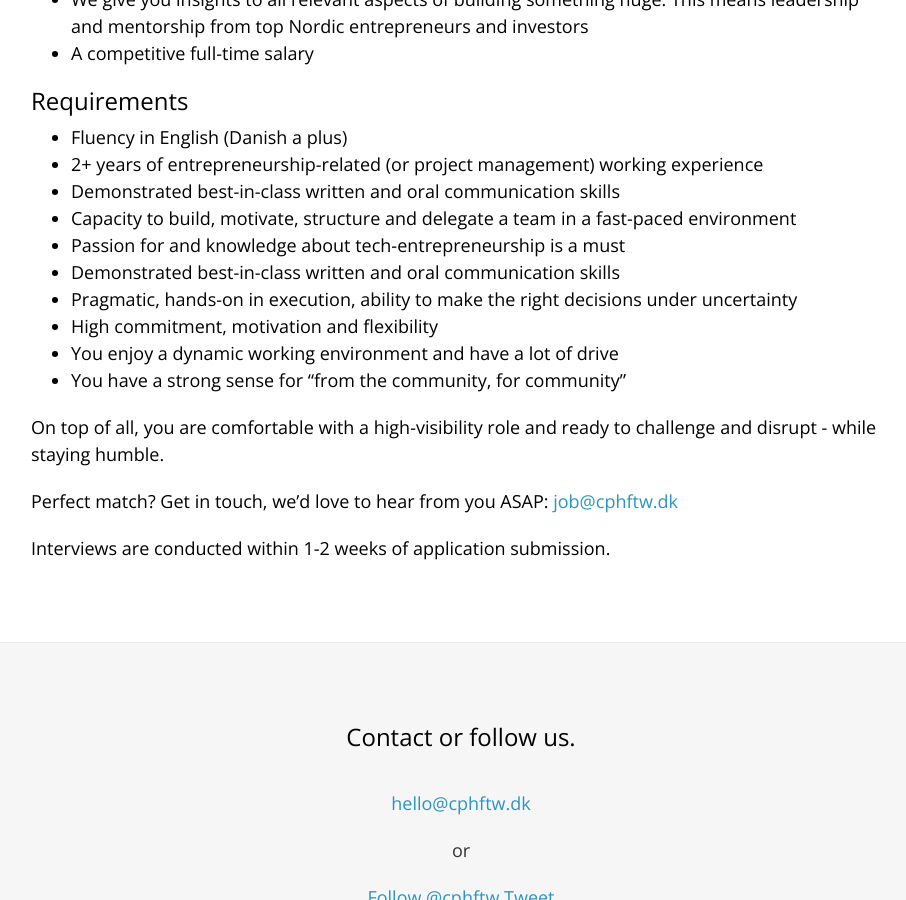
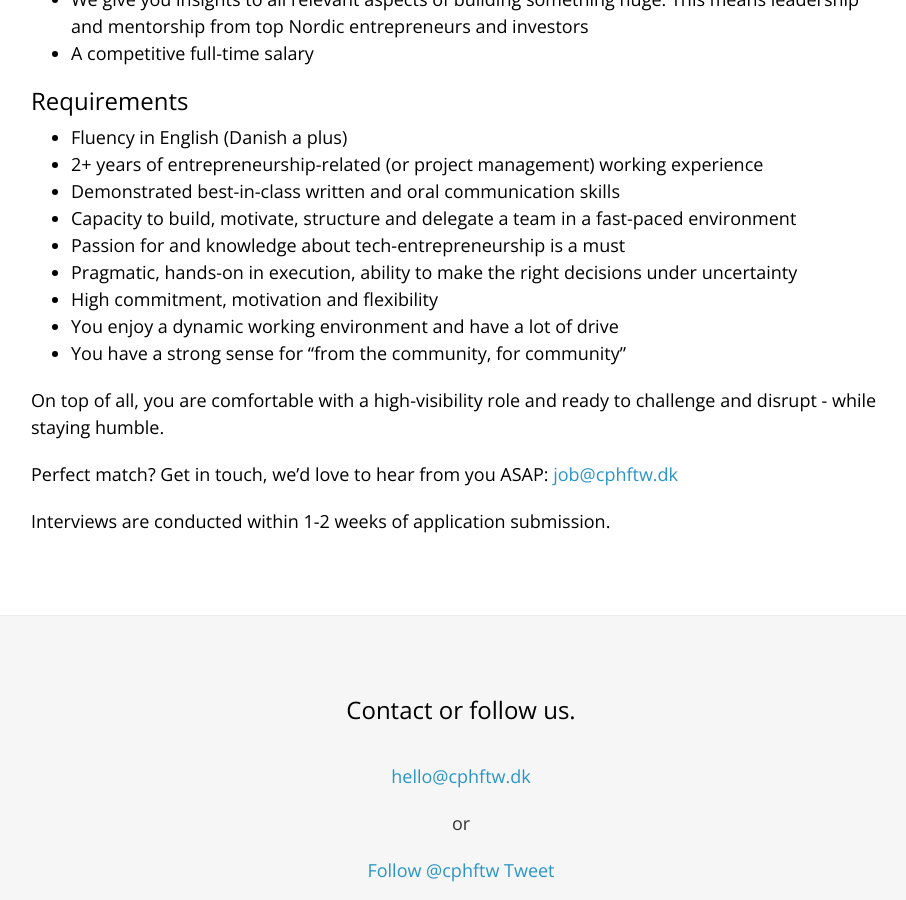
Before and after one commit to cphftw/cphftw.dk, a Jekyll site: the page built from index.html, in a window 1280 px wide and 900 px high, scrolled down 1664 px. Shown: the whole window, without its empty margins (179-1085 px from the left). Built offline with Jekyll 4.4.1, drawn with Linux system fonts in a browser that asks for light colours; comment, search, counter and statistics services are not loaded.

Commit message:
Fixed typo

```diff
--- a/index.html
+++ b/index.html
@@ -77,7 +77,6 @@ layout: default
 			<li>Demonstrated best-in-class written and oral communication skills</li>
 			<li>Capacity to build, motivate, structure and delegate a team in a fast-paced environment</li>
 			<li>Passion for and knowledge about tech-entrepreneurship is a must</li>
-			<li>Demonstrated best-in-class written and oral communication skills</li>
 			<li>Pragmatic, hands-on in execution, ability to make the right decisions under uncertainty</li>
 			<li>High commitment, motivation and flexibility</li>
 			<li>You enjoy a dynamic working environment and have a lot of drive</li>
```
